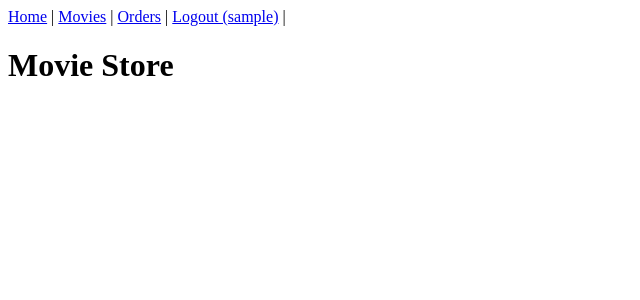
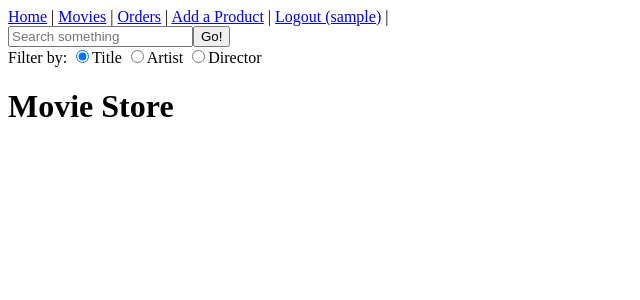
Before and after one commit to topherlee/movie-store, a Django app: page / in a window 1280 px wide. Shown: the top 300 px of the page, without its empty margins (0-640 px from the left). Run offline with Django 4.2, Linux system fonts and the light colour scheme; the visitor is signed in with stand-in values (Sample User, id 1).

Commit message:
implemented search function

```diff
--- a/movie_store/templates/movie_store/layout.html
+++ b/movie_store/templates/movie_store/layout.html
@@ -9,12 +9,22 @@
         <a href="/movies">Movies</a> |
         {% if user.is_staff %}
         <a href="/orders">Orders</a> |
+        <a href="/movies/new/">Add a Product</a> |
         {% endif %}
         {% if user.is_authenticated %}
         <a href="/accounts/logout">Logout ({{ user.username }})</a> |
         {% else %}
         <a href="/accounts/login">Login</a>
         {% endif %}
+        <form method="POST" action="/search/">
+            {% csrf_token %}
+            <input type="search" placeholder="Search something" name="query" required><input type="submit" value="Go!">
+            <br>Filter by:
+            <input type="radio" name="search" value="title" checked>Title
+            <input type="radio" name="search" value="artist">Artist
+            <input type="radio" name="search" value="director">Director
+            <br>
+        </form>
         {% block content %}{% endblock %}
     </body>
 </html>
--- a/movie_store/views/home.py
+++ b/movie_store/views/home.py
@@ -1,10 +1,39 @@
 from django.shortcuts import render, redirect, get_object_or_404
-
+from django.core.paginator import Paginator
+from ..models import Movies,Director,Artist
 
 def home(request):
     context = {}
     return render(request, 'movie_store/home.html', context)
 
 def search(request):
-    context = {}
+    if 'query' in request.session:
+        search = request.session['search']
+        query = request.session['query']
+    else:
+        results,search,query,page_obj = None,None,None,None
+    request.session.modified=True
+
+    if request.method == "POST":
+        query = request.POST.get("query")
+        search = request.POST.get("search")
+        request.session['query'] = query
+        request.session['search'] = search
+
+    if search == "director":
+        results = Director.objects.filter(name__iregex=fr"{query}+")    #director__name__contains=f'{query}')
+    elif search == "artist":
+        results = Artist.objects.filter(name__iregex=fr"{query}+")
+    elif search == "title":
+        results = Movies.objects.filter(title__iregex=fr"{query}+")
+
+    paginator = Paginator(results, 10)
+    page_number = request.GET.get('page')
+    page_obj = paginator.get_page(page_number)
+    context = {
+        'results':results,
+        'query':query,
+        'search':search,
+        'page_obj':page_obj,
+        }
     return render(request, 'movie_store/search.html', context)
```
Also changed, not shown: movie_store/templates/movie_store/search.html (added, +45 -0 lines).
